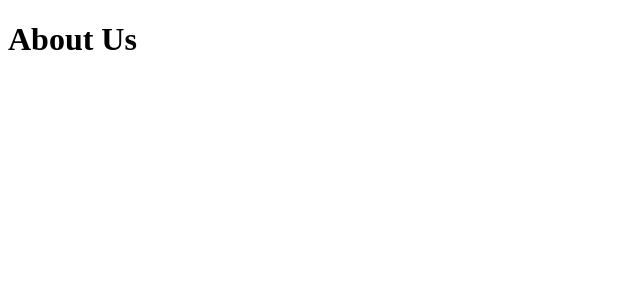
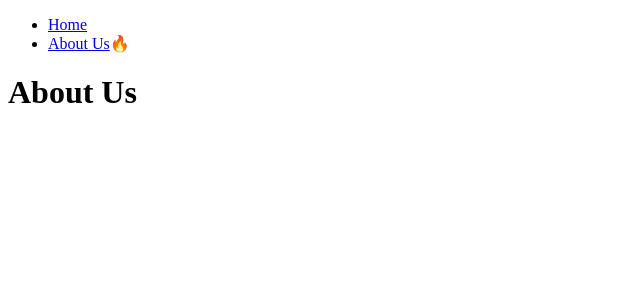
Before and after one commit to danielhc0228/nextjs-tutorial, a Next.js app: page /about-us in a window 1280 px wide. Shown: the top 300 px of the page, without its empty margins (0-640 px from the left). Built offline with nearby package versions, Linux system fonts and the light colour scheme.

Commit message:
learn how to make not found page and navigation between pages

```diff
--- a/app/about-us/page.tsx
+++ b/app/about-us/page.tsx
@@ -1,3 +1,10 @@
+import Navigation from "../components/navigation";
+
 export default function AboutUs() {
-    return <h1>About Us</h1>;
+    return (
+        <>
+            <Navigation />
+            <h1>About Us</h1>
+        </>
+    );
 }
--- /dev/null
+++ b/app/components/navigation.tsx
@@ -0,0 +1,21 @@
+"use client";
+
+import Link from "next/link";
+import { usePathname } from "next/navigation";
+
+export default function Navigation() {
+    const path = usePathname();
+    return (
+        <nav>
+            <ul>
+                <li>
+                    <Link href='/'>Home</Link> {path === "/" ? "🔥" : ""}
+                </li>
+                <li>
+                    <Link href='/about-us'>About Us</Link>
+                    {path === "/about-us" ? "🔥" : ""}
+                </li>
+            </ul>
+        </nav>
+    );
+}
```
Also changed, not shown: app/not-found.tsx (added, +9 -0 lines).
